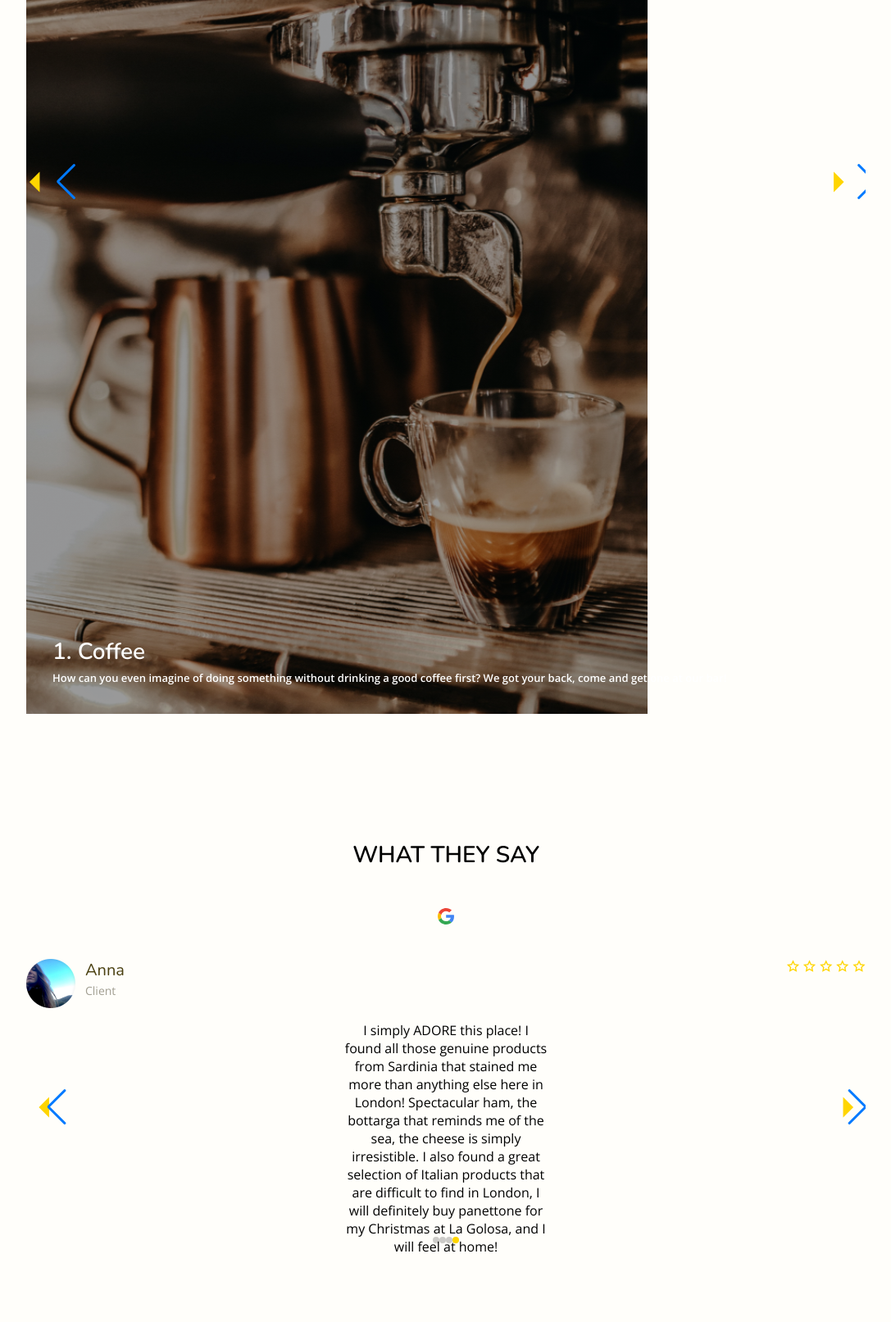
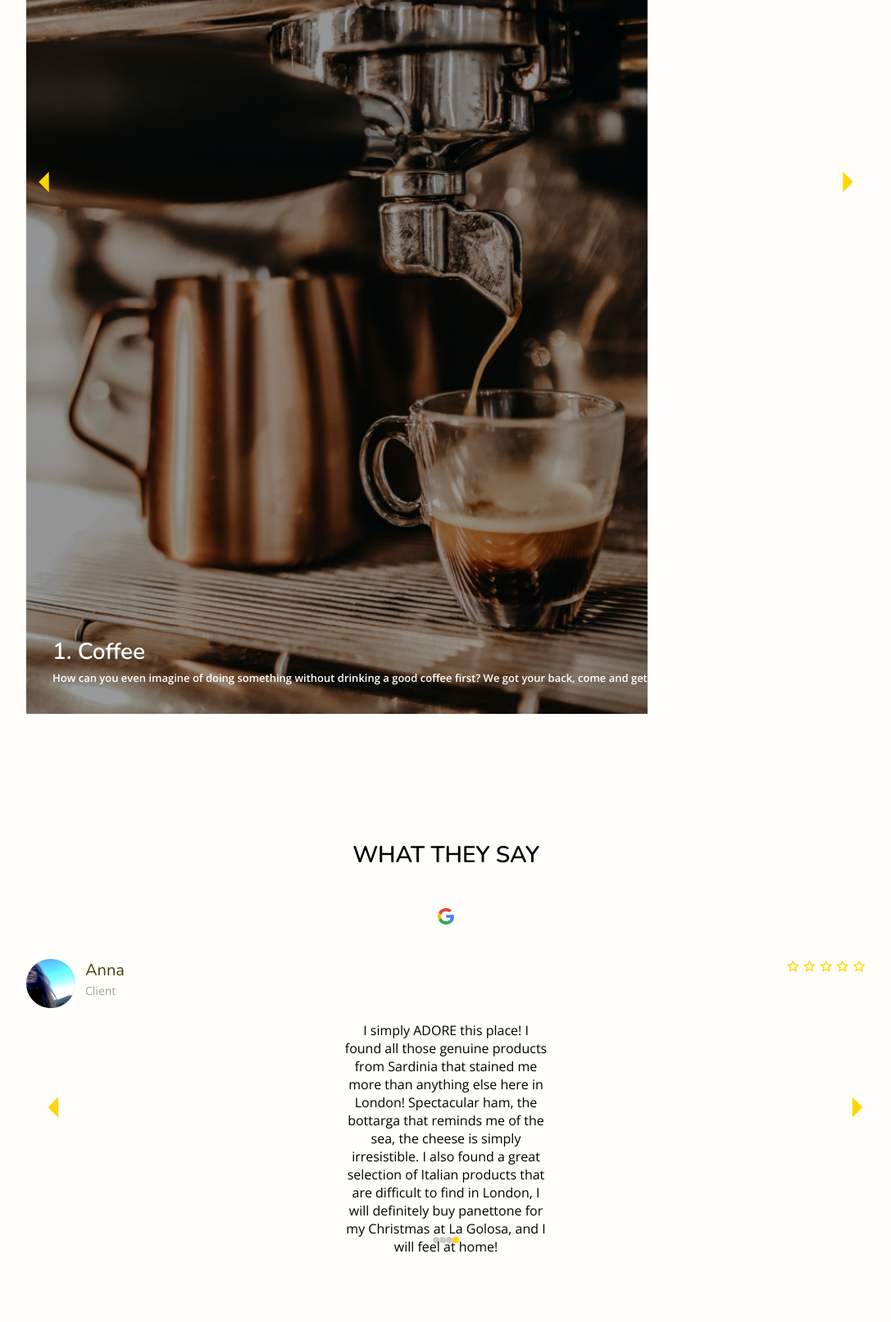
Before and after one commit to alexcarta/La-Golosa, a PHP site: page / in a window 1280 px wide. Shown: the part 1639-3252 px from the top of the page at 82% size, without its empty margins (96-1183 px from the left). Run offline with PHP 8.4, Linux system fonts and the light colour scheme; some libraries are stand-ins or nearby versions.

Commit message:
production

```diff
--- a/assets/css/styles.css
+++ b/assets/css/styles.css
@@ -532,10 +532,10 @@ input {
   width: 100%;
 }
 
-/*.swiper-button-prev::after,
+.swiper-button-prev::after,
 .swiper-button-next::after{
   content: '';
-}*/
+}
 
 .swiper-button-prev,
 .swiper-button-next{
```
